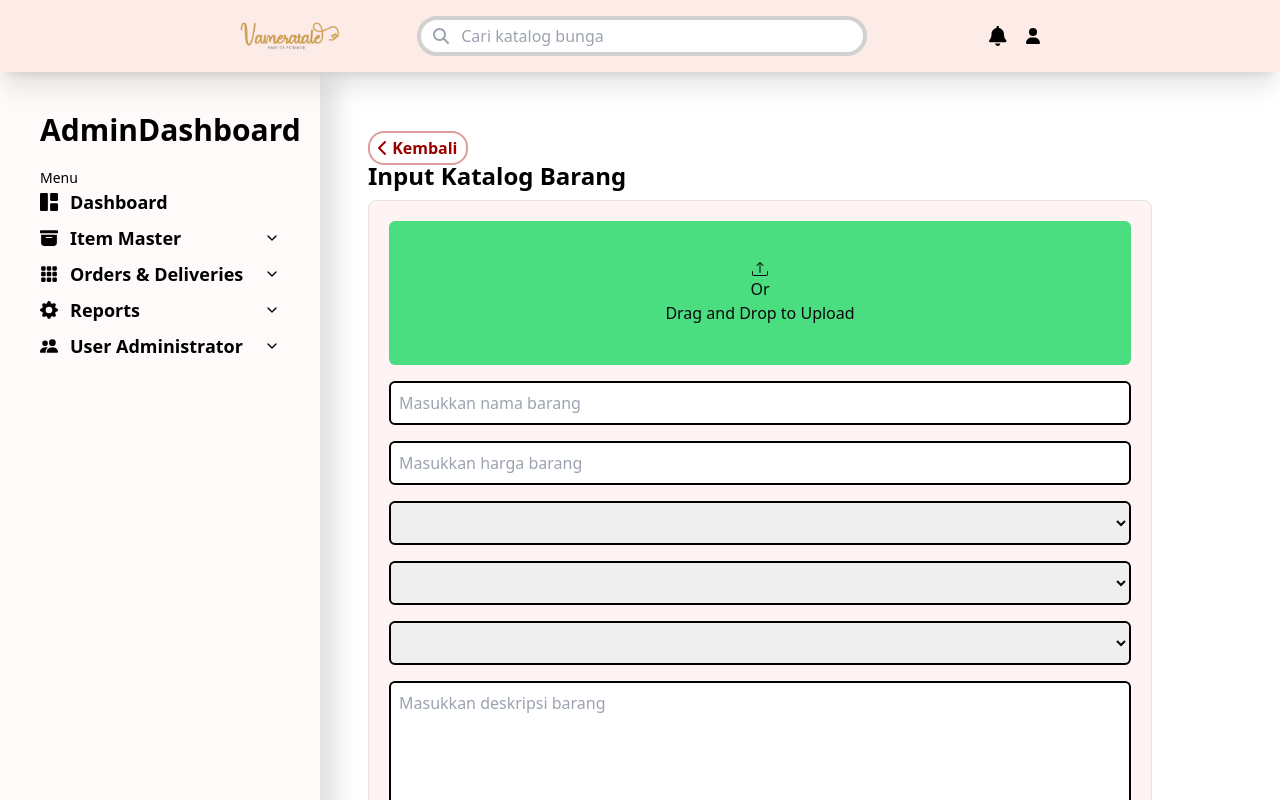
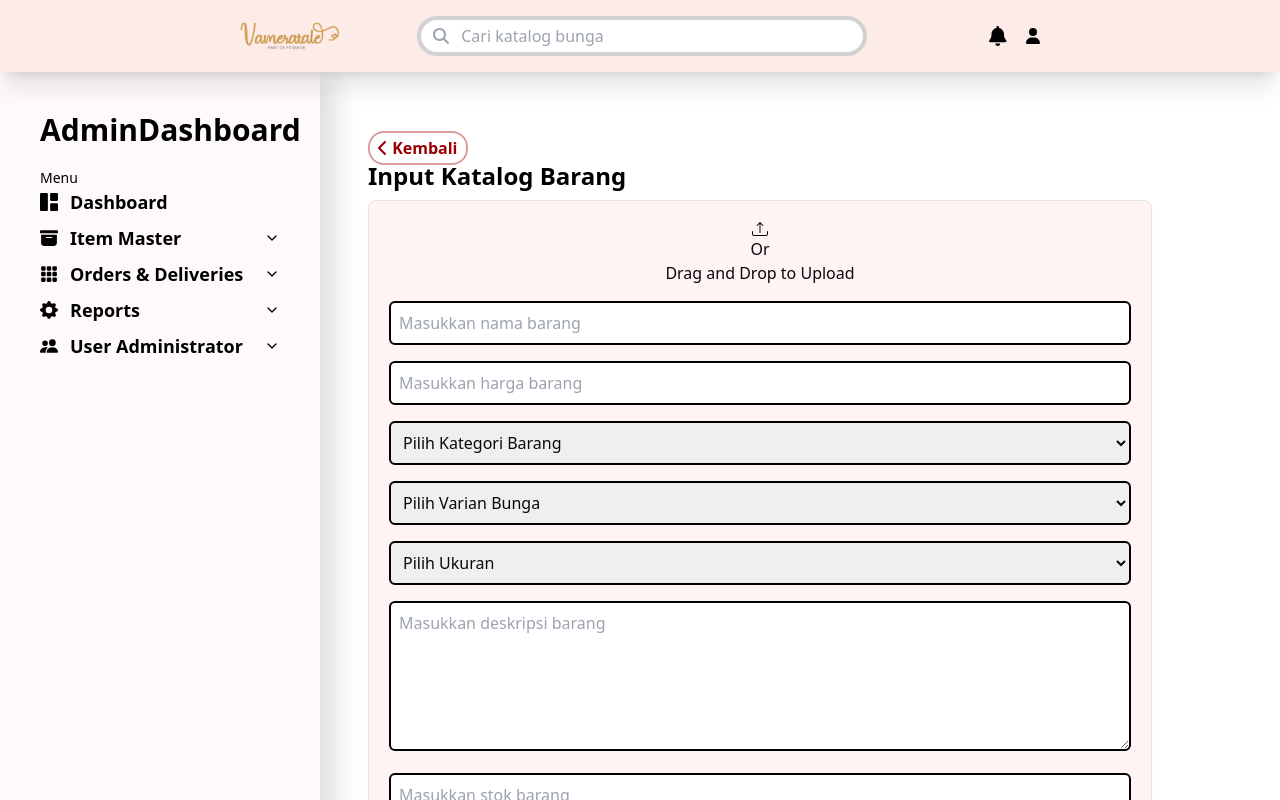
Before and after one commit to repiyann/Vameratale, a React (Vite) app in the folder frontend/: page /admin/products/catalog/add-product in a window 1280 px wide. Shown: the top 800 px of the page. Built offline with nearby package versions, Linux system fonts and the light colour scheme; no server answers; sample sign-in values are in the browser's storage.

Commit message:
feat(create): add create product and add images

```diff
--- a/frontend/src/pages/admin/products/catalogs/AddProduct.tsx
+++ b/frontend/src/pages/admin/products/catalogs/AddProduct.tsx
@@ -1,5 +1,6 @@
 import { useState, useRef } from 'react'
-import { Link } from 'react-router-dom'
+import axios from 'axios'
+import { Link, useNavigate } from 'react-router-dom'
 import { FontAwesomeIcon } from '@fortawesome/react-fontawesome'
 import { faChevronLeft } from '@fortawesome/free-solid-svg-icons'
 import NavbarAdmin from '@/components/NavbarAdmin'
@@ -7,101 +8,61 @@ import SidebarAdmin from '@/components/SidebarAdmin'
 import { Card } from '@/components/ui/card'
 
 export default function AddProduct() {
-	const [selectedFile, setSelectedFile] = useState<File[]>([])
-	const [dragging, setDragging] = useState<boolean>(false)
-	const [error, setError] = useState<string>('')
+	const navigate = useNavigate()
+	const [selectedFiles, setSelectedFiles] = useState<FileList | null>(null)
+	const [name, setName] = useState<string>('')
+	const [price, setPrice] = useState<string>('')
+	const [desc, setDesc] = useState<string>('')
+	const [varian, setVarian] = useState<string>('')
+	const [category, setCategory] = useState<string>('')
+	const [size, setSize] = useState<string>('')
+	const [stock, setStock] = useState<string>('')
+	const [errorMessage, setErrorMessage] = useState<string>('')
 	const iconRef = useRef<HTMLInputElement>(null!)
-	const [preview, setPreview] = useState<string[]>([])
+	const BASE_API_URL: string | undefined = process.env.REACT_APP_API_URL
 
 	function onBtnClick(): void {
 		iconRef?.current.click()
 	}
 
-	function handleDragEnter(event: React.DragEvent<HTMLDivElement>): void {
-		event.preventDefault()
-		setDragging(true)
+	function handleFileChange(event: React.ChangeEvent<HTMLInputElement>): void {
+		setSelectedFiles(event.target.files)
 	}
 
-	function handleDragLeave(event: React.DragEvent<HTMLDivElement>): void {
-		event.preventDefault()
-		setDragging(false)
-	}
+	async function handleSubmit(): Promise<void> {
+		try {
+			if (!selectedFiles || !name || !price || !desc || !category || !varian || !size || !stock) {
+				setErrorMessage('Please fill in all required fields and select files to upload.')
+				return
+			}
 
-	function handleDragOver(event: React.DragEvent<HTMLDivElement>): void {
-		event.preventDefault()
-	}
+			const formData = new FormData()
+			formData.append('productName', name)
+			formData.append('productPrice', price)
+			formData.append('productDesc', desc)
+			formData.append('category', category)
+			formData.append('variant', varian)
+			formData.append('size', size)
+			formData.append('stock', stock)
+			Array.from(selectedFiles).forEach((file) => {
+				formData.append('files', file)
+			})
 
-	function handleDrop(event: React.DragEvent<HTMLDivElement>): void {
-		event.preventDefault()
-		setDragging(false)
-		const files = event.dataTransfer.files
-		const validFiles: File[] = []
-
-		if (files.length > 5) {
-			setError('Maximum of 5 images allowed.')
-			return
-		}
-
-		for (let i = 0; i < files.length; i++) {
-			const file = files[i]
-
-			if (file) {
-				if (!validateFile(file)) {
-					continue
+			await axios.post(`${BASE_API_URL}/product/newProduct`, formData, {
+				headers: {
+					'Content-Type': 'multipart/form-data'
 				}
-				validFiles.push(file)
-				setError('')
+			})
+			navigate('/admin/products/catalog')
+		} catch (error: unknown) {
+			if (axios.isAxiosError(error)) {
+				setErrorMessage(error.response?.data.message)
+			} else if (error instanceof Error) {
+				setErrorMessage(error.message)
+			} else {
+				setErrorMessage('Server bermasalah')
 			}
 		}
-
-		setSelectedFile(validFiles)
-		const newPreviewUrls = validFiles.map((file) => URL.createObjectURL(file))
-		setPreview(newPreviewUrls)
-	}
-
-	function handleFileInput(event: React.ChangeEvent<HTMLInputElement>): void {
-		const files = event.target.files || []
-		const validFiles: File[] = []
-
-		if (files.length > 5) {
-			setError('Maximum of 5 images allowed.')
-			return
-		}
-
-		for (let i = 0; i < files.length; i++) {
-			const file = files[i]
-			if (file) {
-				if (!validateFile(file)) {
-					continue
-				}
-				validFiles.push(file)
-				setError('')
-			}
-		}
-
-		setSelectedFile(validFiles)
-		const newPreviewUrls = validFiles.map((file) => URL.createObjectURL(file))
-		setPreview(newPreviewUrls)
-	}
-
-	function handleSubmit(event: React.FormEvent<HTMLFormElement>): void {
-		event.preventDefault()
-	}
-
-	function validateFile(file: File | null): boolean {
-		if (!file) return false
-
-		if (!file.type.startsWith('image/')) {
-			setError('Please select an image file')
-			return false
-		}
-
-		if (file.size > 1000000) {
-			setError('File size is too large')
-			return false
-		}
-
-		return true
 	}
 
 	return (
@@ -129,23 +90,21 @@ export default function AddProduct() {
 						</div>
 						<h1 className="text-2xl font-bold">Input Katalog Barang</h1>
 						<Card className="p-5 mt-2 bg-[#FFF3F3]">
-							<form onSubmit={handleSubmit}>
-								<div
-									className={`rounded-md flex flex-col text-center ${
-										dragging ? 'p-10 bg-blue-400' : selectedFile.length > 0 ? 'p-10 bg-red-400' : 'p-10 bg-green-400'
-									}`}
-									onDragEnter={handleDragEnter}
-									onDragLeave={handleDragLeave}
-									onDragOver={handleDragOver}
-									onDrop={handleDrop}
-								>
+							<form
+								onSubmit={(e) => {
+									e.preventDefault()
+									handleSubmit()
+								}}
+							>
+								{errorMessage && <p className="text-red-500">{errorMessage}</p>}
+								<div className={`rounded-md flex flex-col text-center`}>
 									<input
 										ref={iconRef}
 										type="file"
-										onChange={handleFileInput}
-										name="file"
+										onChange={handleFileChange}
 										hidden
 										multiple
+										name="files"
 									/>
 									<div className="flex justify-center">
 										<svg
@@ -167,43 +126,74 @@ export default function AddProduct() {
 									type="text"
 									className="border-2 w-full border-black mt-4 rounded-md px-2 py-2"
 									placeholder="Masukkan nama barang"
+									value={name}
+									onChange={(e) => setName(e.target.value)}
+									required
 								/>
 								<input
-									type="text"
+									type="number"
 									className="border-2 w-full border-black mt-4 rounded-md px-2 py-2"
 									placeholder="Masukkan harga barang"
+									value={price}
+									onChange={(e) => setPrice(e.target.value)}
+									required
 								/>
 								<select
-									name=""
-									id=""
 									className="border-2 w-full border-black mt-4 rounded-md px-2 py-2"
+									value={category}
+									onChange={(e) => setCategory(e.target.value)}
+									required
 								>
-									<option disabled>Pilih Kategori Barang</option>
+									<option
+										value={''}
+										disabled
+									>
+										Pilih Kategori Barang
+									</option>
+									<option value="besar">Besar</option>
 								</select>
 								<select
-									name=""
-									id=""
 									className="border-2 w-full border-black mt-4 rounded-md px-2 py-2"
+									value={varian}
+									onChange={(e) => setVarian(e.target.value)}
+									required
 								>
-									<option disabled>Pilih Varian Bunga</option>
+									<option
+										value={''}
+										disabled
+									>
+										Pilih Varian Bunga
+									</option>
+									<option value="kecil">Kecil</option>
 								</select>
 								<select
-									name=""
-									id=""
 									className="border-2 w-full border-black mt-4 rounded-md px-2 py-2"
+									value={size}
+									onChange={(e) => setSize(e.target.value)}
+									required
 								>
-									<option disabled>Pilih Ukuran</option>
+									<option
+										value={''}
+										disabled
+									>
+										Pilih Ukuran
+									</option>
+									<option value="sedang">Sedang</option>
 								</select>
 								<textarea
-									name=""
-									id=""
 									className="border-2 w-full border-black mt-4 rounded-md px-2 py-2 h-[150px]"
 									placeholder="Masukkan deskripsi barang"
+									value={desc}
+									onChange={(e) => setDesc(e.target.value)}
+									required
 								></textarea>
 								<input
-									type="text"
+									type="number"
 									className="border-2 w-full border-black mt-4 rounded-md px-2 py-2"
 									placeholder="Masukkan stok barang"
+									value={stock}
+									onChange={(e) => setStock(e.target.value)}
+									required
 								/>
 								<div className="flex justify-center mt-4">
 									<button
@@ -214,24 +204,6 @@ export default function AddProduct() {
 									</button>
 								</div>
 							</form>
-							{error}
-							<section>
-								<div className="col-md-4 ">
-									{preview.map((previewUrl, index) => (
-										<div
-											key={index}
-											className="col-md-4"
-										>
-											<img
-												src={previewUrl}
-												width={244}
-												height={344}
-												alt={`Preview ${index + 1}`}
-											/>
-										</div>
-									))}
-								</div>
-							</section>
 						</Card>
 					</div>
 				</section>
```
